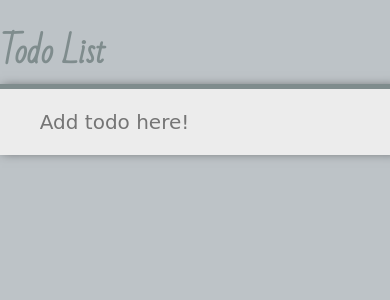
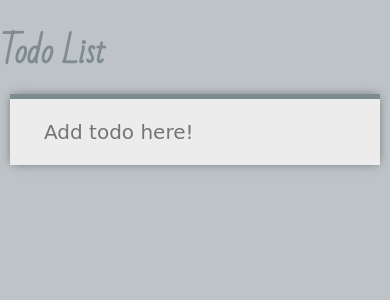
Before and after one commit to nexusloh/symfony5_crud, a Symfony app: template templates/index.html.twig in a window 390 px wide. Shown: the top 300 px of the page. Run offline with Twig, Linux system fonts and the light colour scheme; the template is opened without the code that fills it, so the values that code supplies are empty; some libraries are stand-ins or nearby versions; some web fonts are replaced.

Commit message:
add responsive

```diff
--- a/public/css/main.css
+++ b/public/css/main.css
@@ -26,8 +26,13 @@ h1, a {
     margin-bottom: 0;
 }
 
+.content-wrapper {
+    padding: 10px;
+}
+
 .content {
-    width: 400px;
+    max-width: 400px;
+    width: 100%;
     margin: 0 auto;
     background: #ecf0f1;
     border-top: 5px solid #7f8c8d;
@@ -56,13 +61,16 @@ h1, a {
     text-decoration: line-through;
 }
 
+form {
+    display: flex;
+}
+
 input {
     background: transparent;
     border: none;
     font-size: 20px;
     font-family: 'Nova Mono', cursive;
     color: #95a5a6;
-    width: 300px;
 }
 
 input:focus {
--- a/templates/base.html.twig
+++ b/templates/base.html.twig
@@ -2,6 +2,8 @@
 <html>
     <head>
         <meta charset="UTF-8">
+        <meta name="viewport" content="width=device-width, initial-scale=1.0">
+        <meta http-equiv="X-UA-Compatible" content="ie=edge">
         <title>{% block title %}Welcome!{% endblock %}</title>
         <link rel="stylesheet" href="./css/main.css">
     </head>
--- a/templates/index.html.twig
+++ b/templates/index.html.twig
@@ -3,7 +3,7 @@
 {% block content %}
 
 <h1>Todo List</h1>
-<div>
+<div class="content-wrapper">
     <div class="content">
         <div class="header">
             <form method="post" action="{{ path('create_task') }}">
```
